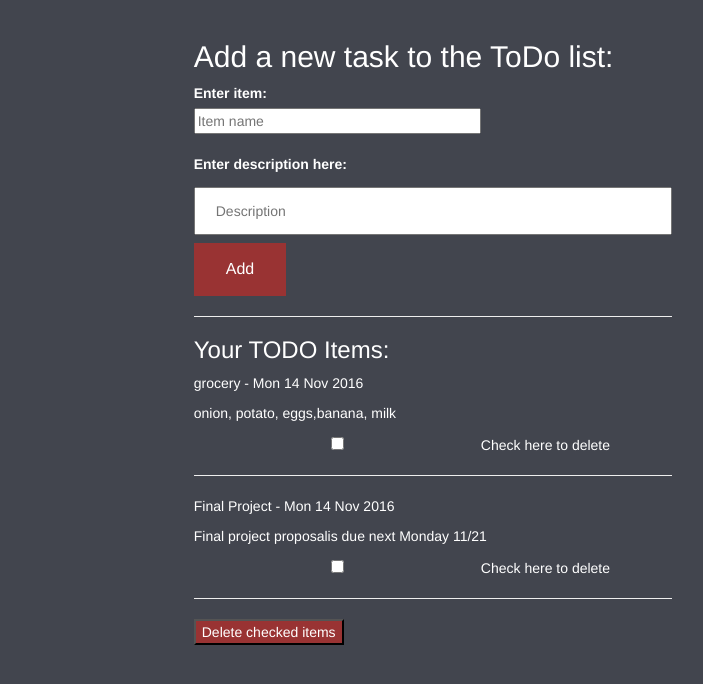
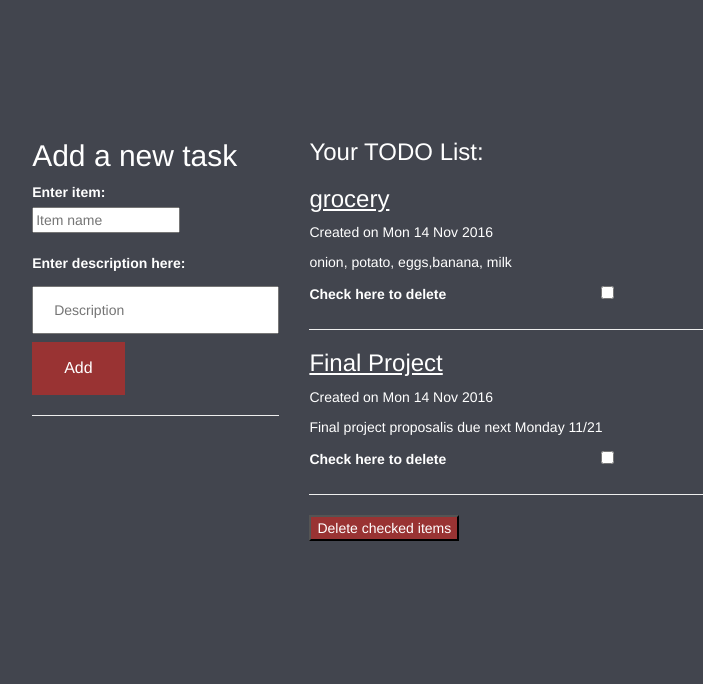
Before and after one commit to chitrakakkar/DjangoTodoList, a Django app: page / in a window 1280 px wide. Shown: the top 684 px of the page, without its empty margins (207-910 px from the left). Run offline with Django 3.2, Linux system fonts and the light colour scheme; data comes from the database, SQL or seed files in the repository; both versions use the stored data as it was after the commit; some libraries are stand-ins or nearby versions.

Commit message:
some html rearrange

```diff
--- a/TodoList/MytodoListApp/templates/MytodoListApp/index.html
+++ b/TodoList/MytodoListApp/templates/MytodoListApp/index.html
@@ -13,31 +13,38 @@
           <br />
           <form class="Add" action="/" method="post">
                 {% csrf_token %}
-      <h2> Add a new task to the ToDo list:</h2>
+              <div class="col-sm-4">
+                  <h2> Add a new task</h2>
                   <label for="lname">Enter item:</label><br />
                   <input type="text" class="tname" name="name" placeholder="Item name"><br /> <br />
                   <label for="ldesc">Enter description here:</label>
                   <input type="text" class="tdesc"name="description" placeholder="Description">
                   <button type="submit" value=" " class="button"> Add </button>
-
                       <br />
                   <hr />
+              </div>
 
-      <p><h3>Your TODO Items:</h3></p>
+              <div class="col-sm-8">
+
+                  <p><h3>Your TODO List:</h3></p>
 
                   {% for x in items %}
-      <p>{{ x.task_name }} - {{ x.date_created|date:"D d M Y" }}</p>
+                  <h3><ins>{{ x.task_name }}</ins></h3>
+                  <p>Created on {{ x.date_created|date:"D d M Y" }}</p>
 
                   <p>{{ x.task_description }}</p>
-          <input type="checkbox" name="itemsCheckedForDelete" value= "{{x.id}}">Check here to delete
+
+                  <label>Check here to delete</label>
+                  <input type="checkbox" name="itemsCheckedForDelete" value= "{{x.id}}">
+
+
 
                       <hr />
                   {% endfor %}
 
 
-
                   <button type="submit"formaction="delete_todo/" value="" style="background-color: #993333">Delete checked items</button>
-
+              </div>
           </form>
       </div>
     </body>
```
Also changed, not shown: TodoList/db.sqlite3. Lines whose indentation alone changed are shown as unchanged.
